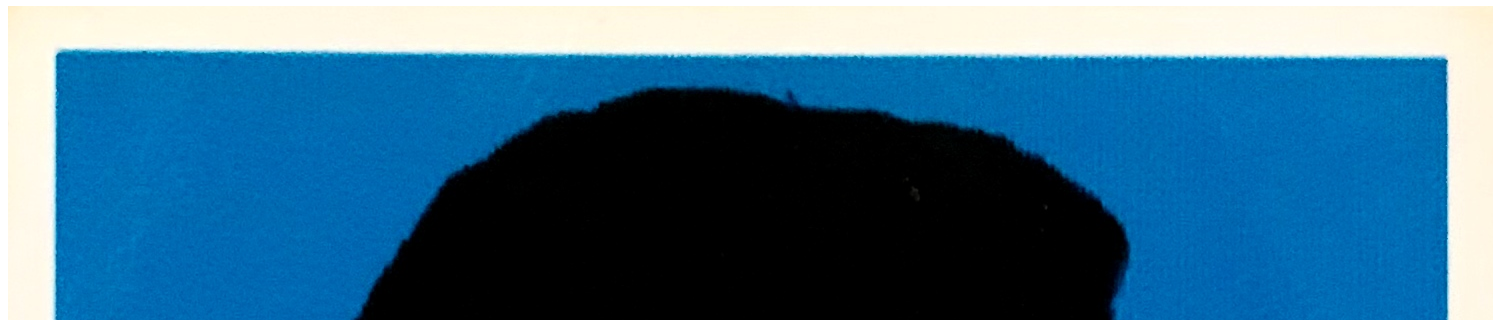
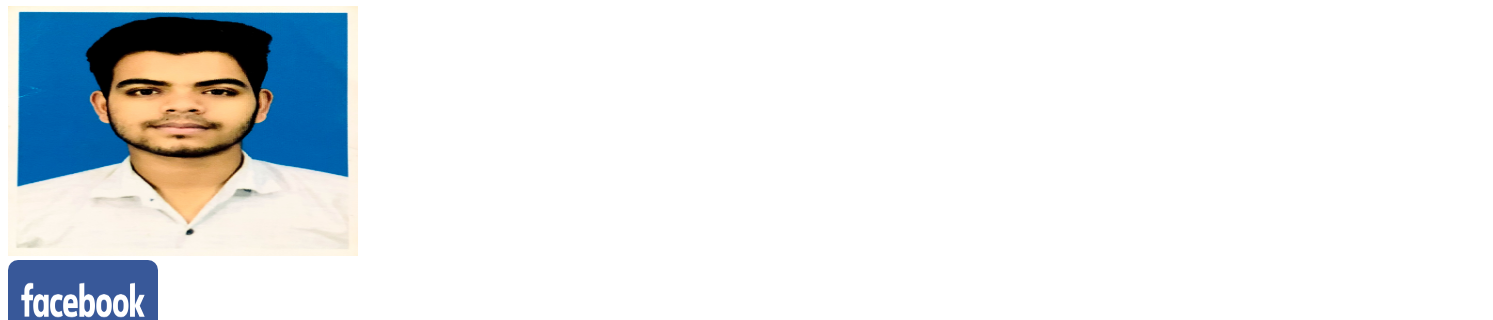
Before and after one commit to mohsinhosain/as-1, a plain HTML site: page index.html in a window 1280 px wide. Shown: the part 249-569 px from the top of the page, 1493 px wide, since content can reach past the window. Drawn offline with Linux system fonts and the light colour scheme.

Commit message:
link added

```diff
--- a/index.html
+++ b/index.html
@@ -11,7 +11,10 @@
     <h1>hello there</h1>
     <h1>hello there</h1>
     <h1>hello there</h1>
-    <img src="img/1654888281489.jpg" alt="">
+    <img src="img/1654888281489.jpg" alt="" height="250" width="350">
+    <div class="link">
+        <a style="text-decoration: none;" href="http://facebook.com"><img style="border-radius: 10px;" src="img/fb.png" width="150" height="80" alt=""></a>
+    </div>
 
 </body>
 </html>
```
Also changed, not shown: img/fb.png (added).
